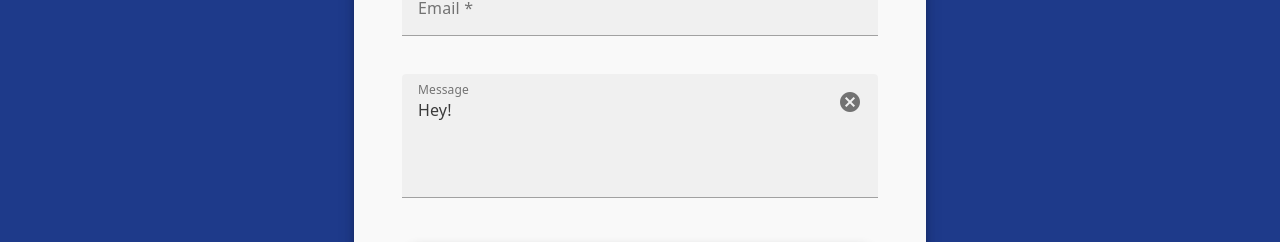
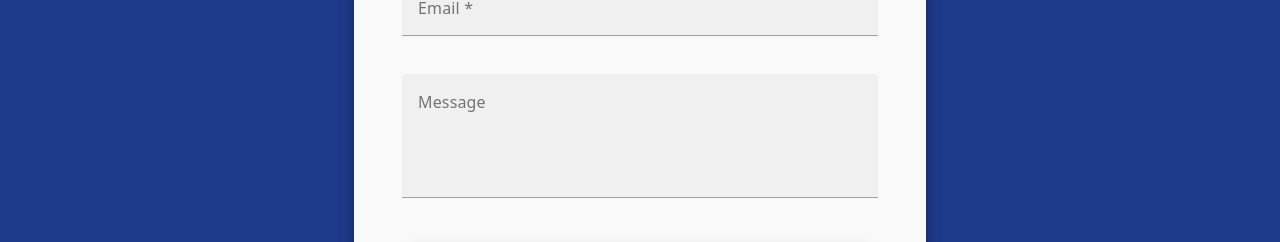
Before and after one commit to TOLUMOGLU/VUeMyWeb, a Vue app: page /contact in a window 1280 px wide. Shown: the part 339-581 px from the top of the page. Built offline with nearby package versions, Linux system fonts and the light colour scheme.

Commit message:
send butonu mesajı ekliyor.

```diff
--- a/src/views/Contact.vue
+++ b/src/views/Contact.vue
@@ -1,20 +1,10 @@
 <template>
-  <v-container
-  fluid
-  class="d-flex justify-center align-center pa-0"
-  style="background: linear-gradient(to right, #1E3A8A 33.3%, #1E3A8A 33.3%); min-height: 100vh;">
-  <v-row
-    justify="center"
-    align="center"
-    class="fill-height">
-    <v-col cols="12" md="8" lg="6" class="pa-6 pa-md-10 ma-6">
-        <v-card
-          elevation="6"
-          class="pa-6 pa-md-12 mt-8 mb-12"
-          style="border-radius: 16px; background-color: #f9f9f9;">
-          <h2 class="text-center font-weight-bold mb-6 text-h5" style="color: #1E3A8A;">
-            Contact Form
-          </h2>
+  <v-container fluid class="d-flex justify-center align-center pa-0"
+    style="background: linear-gradient(to right, #1E3A8A 33.3%, #1E3A8A 33.3%); min-height: 100vh;">
+    <v-row justify="center" align="center" class="fill-height">
+      <v-col cols="12" md="8" lg="6" class="pa-6 pa-md-10 ma-6">
+        <v-card elevation="6" class="pa-6 pa-md-12 mt-8 mb-12" style="border-radius: 16px; background-color: #f9f9f9;">
+          <h2 class="text-center font-weight-bold mb-6 text-h5" style="color: #1E3A8A;">Contact Form</h2>
           <form @submit.prevent="submit">
             <v-row dense class="mb-4">
               <v-col cols="12" md="6">
@@ -23,7 +13,6 @@
                   label="First Name *"
                   :error-messages="v$.firstName.$errors.map(e => e.$message)"
                   @blur="v$.firstName.$touch"
-                  @input="v$.firstName.$touch"
                   outlined
                   dense
                 />
@@ -34,9 +23,9 @@
                   label="Last Name *"
                   :error-messages="v$.lastName.$errors.map(e => e.$message)"
                   @blur="v$.lastName.$touch"
-                  @input="v$.lastName.$touch"
                   outlined
-                  dense/>
+                  dense
+                />
               </v-col>
             </v-row>
 
@@ -45,21 +34,10 @@
               label="Email *"
               :error-messages="v$.email.$errors.map(e => e.$message)"
               @blur="v$.email.$touch"
-              @input="v$.email.$touch"
               outlined
               dense
-              class="mb-4"/>
-
-            <!--<v-select
-              v-model="state.select"
-              :items="items"
-              label="Select Topic *"
-              :error-messages="v$.select.$errors.map(e => e.$message)"
-              @blur="v$.select.$touch"
-              @change="v$.select.$touch"
-              outlined
-              dense
-              class="mb-4"/>-->
+              class="mb-4"
+            />
 
             <v-textarea
               v-model="message"
@@ -67,10 +45,9 @@
               auto-grow
               rows="4"
               clearable
-              @click:prepend="changeIcon"
-              @click:clear="clearMessage"
-              outlinedf
-              class="mb-6"/>
+              class="mb-6"
+              outlined
+            />
 
             <v-btn
               type="submit"
@@ -78,7 +55,8 @@
               class="hover-white"
               rounded
               block
-              elevation="4">
+              elevation="4"
+            >
               Send
             </v-btn>
           </form>
@@ -89,57 +67,59 @@
 </template>
 
 <script setup>
-import { reactive, ref, computed } from 'vue'
+import { reactive, ref } from 'vue'
 import { useVuelidate } from '@vuelidate/core'
-import { required, email, helpers } from '@vuelidate/validators'
-
-const requiredTrue = helpers.withMessage('You must agree', value => value === true)
+import { required, email } from '@vuelidate/validators'
+import axios from 'axios'
 
 const initialState = {
   firstName: '',
   lastName: '',
-  email: '',
-  select: null,
-  checkbox: false,
+  email: ''
 }
 
 const state = reactive({ ...initialState })
-const items = ['Item 1', 'Item 2', 'Item 3', 'Item 4']
+const message = ref('')
 
 const rules = {
   firstName: { required },
   lastName: { required },
-  email: { required, email },
-  select: { required },
-  checkbox: { requiredTrue }
+  email: { required, email }
 }
-
-const icons = [
-  'mdi-emoticon',
-  'mdi-emoticon-cool',
-  'mdi-emoticon-dead',
-  'mdi-emoticon-excited',
-  'mdi-emoticon-happy',
-  'mdi-emoticon-neutral',
-  'mdi-emoticon-sad',
-  'mdi-emoticon-tongue',
-]
 
 const v$ = useVuelidate(rules, state)
 
-const message = ref('Hey!')
-const iconIndex = ref(0)
+async function submit() {
+  v$.value.$touch()
+  if (v$.value.$invalid) return
 
-const icon = computed(() => icons[iconIndex.value])
+  try {
+    const payload = {
+        name: `${state.firstName} ${state.lastName}`,
+        email: state.email,
+        subject: 'Contact Form Submission',
+        message: message.value
+      }
 
-function clearMessage() {
-  message.value = ''
+    const response = await axios.post('http://localhost:5282/api/Contact', payload)
+
+    alert('Message sent successfully!')
+    console.log('Response:', response.data)
+
+    Object.assign(state, initialState)
+    message.value = ''
+    v$.value.$reset()
+
+  } catch (error) {
+    console.error('Submission error:', error)
+
+    if (error.response) {
+      console.error('Response:', error.response.data)
+    }
+
+    alert('Something went wrong. Please try again.')
+  }
 }
-
-function changeIcon() {
-  iconIndex.value = (iconIndex.value + 1) % icons.length
-}
-
 </script>
 
 <style scoped>
```
